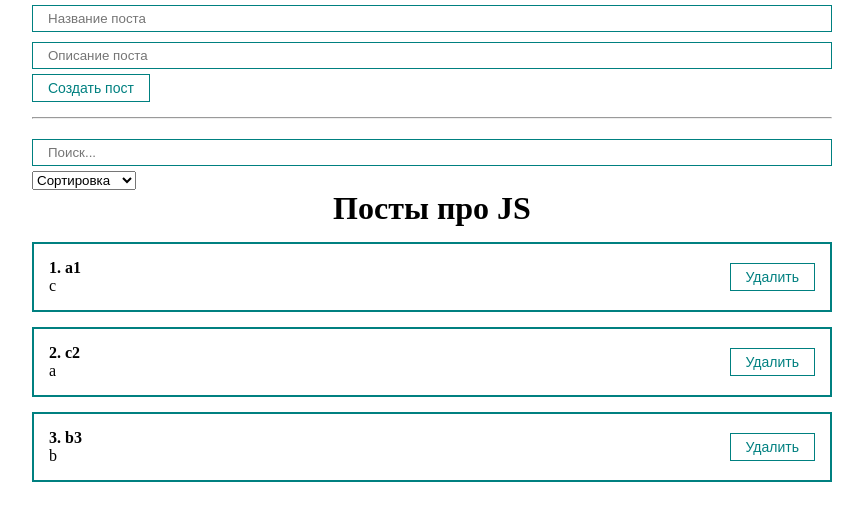
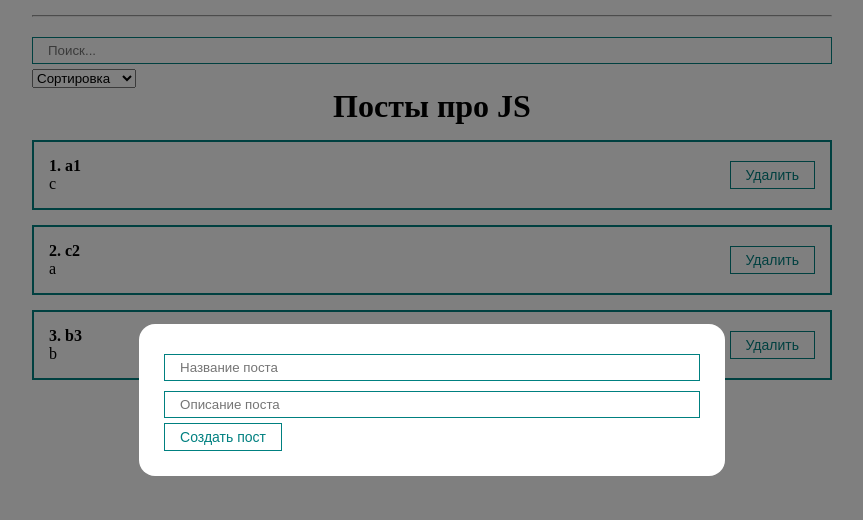
Before and after one commit to DanNikolson/ReactSPA, a React (Create React App) app: page / in a window 1280 px wide. Shown: the top 520 px of the page, without its empty margins (208-1071 px from the left). Built offline with nearby package versions, Linux system fonts and the light colour scheme.

Commit message:
MyModal component - for creating new posts, MyModal styles

```diff
--- a/src/App.js
+++ b/src/App.js
@@ -3,6 +3,7 @@
 import PostList from "./components/PostList";
 import PostForm from "./components/PostForm";
 import PostFilter from "./components/PostFilter";
+import MyModal from "./components/UI/MyModal/MyModal";
 function App() {
   const [posts, setPosts] = useState([
     { id: 1, title: "a1", body: "c" },
@@ -35,7 +36,10 @@
 
   return (
     <div className="App">
-      <PostForm create={createPost} />
+      <MyModal visible={true}>
+        <PostForm create={createPost} />
+      </MyModal>
+
       <hr style={{ margin: "15px 0" }} />
       <PostFilter filter={filter} setFilter={setFilter} />
 
--- /dev/null
+++ b/src/components/UI/MyModal/MyModal.jsx
@@ -0,0 +1,17 @@
+import React from "react";
+import cl from "./MyModal.module.css";
+
+const MyModal = ({ children, visible, setVisible }) => {
+  const rootClasses = [cl.myModal];
+  if (visible) {
+    rootClasses.push(cl.active);
+  }
+
+  return (
+    <div className={rootClasses.join(" ")}>
+      <div className={cl.myModalContent}>{children}</div>
+    </div>
+  );
+};
+
+export default MyModal;
--- /dev/null
+++ b/src/components/UI/MyModal/MyModal.module.css
@@ -0,0 +1,22 @@
+.myModal {
+    position: fixed;
+    top: 0;
+    bottom: 0;
+    right: 0;
+    left: 0;
+    display: none;
+    background: rgba(0, 0, 0, 0.5);
+}
+
+.myModalContent {
+    padding: 25px;
+    background: white;
+    border-radius: 16px;
+    min-width: 250px;
+}
+
+.myModal.active {
+    display: flex;
+    justify-content: center;
+    align-items: center;
+}
```
